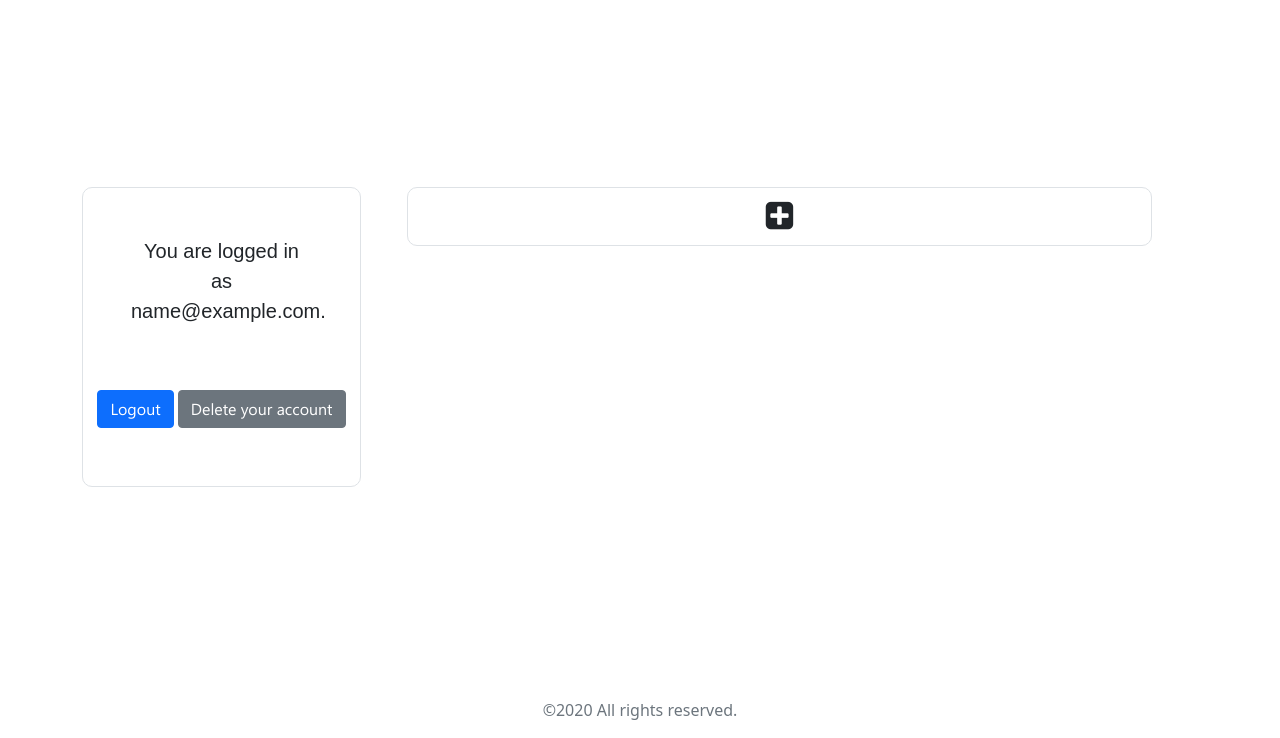
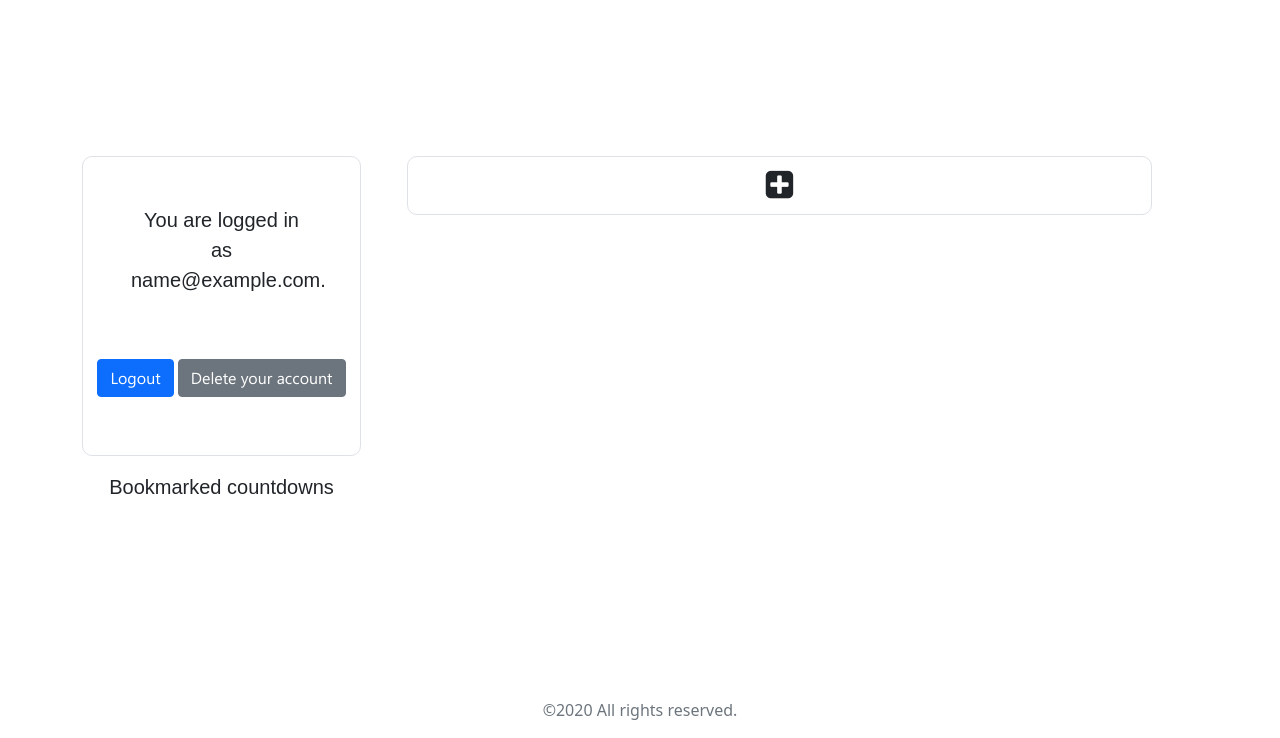
Before and after one commit to kokokojo2/CountDown, a Django app: page /countdown/dashboard/ in a window 1280 px wide. Shown: the part 62-800 px from the top of the page. Run offline with Django 3.2, Linux system fonts and the light colour scheme; the visitor is signed in with stand-in values (Sample User, id 1); data that the repository does not hold is empty.

Commit message:
bookmarked countdown column was added

```diff
--- a/templates/countdown/dashboard.html
+++ b/templates/countdown/dashboard.html
@@ -2,14 +2,23 @@
 {% load static %}
 {% block main %}
     <div class="container py-5 d-flex">
-        <div class="col-3 border round align-items-center" style="height: 300px">
+    <div class="col-3" id="sidebar-wrapper">
+        <div class="border round align-items-center" style="height: 300px">
             <p class="text-center main-text p-5">You are logged in as {{ request.user.email }}.</p>
             <div class="flex-column text-center">
             <a href="{% url "custom_user:logout" %}" class="btn btn-primary">Logout</a>
             <a href="{% url "custom_user:delete_user" %}" class="btn btn-secondary">Delete your account</a>
             </div>
         </div>
+            <p class="text-center pt-3 main-text">Bookmarked countdowns</p>
+            {% for bookmark in request.user.bookmarked_countdowns.all %}
+                 <div class="border d-flex justify-content-between p-1 px-3 round countdown" id="unbookmark-btn-{{ bookmark.pk }}">
+                     <p class="regular-text" style="padding-top: 2px"><a class="no-decoration main-text" href="{{ bookmark.get_absolute_url }}">{{ bookmark.name|truncatechars:20 }}</a></p>
+                     <a href="#" class="no-decoration pl-1 py-3" onclick="bookmark('{% url 'countdown:bookmark' pk=bookmark.pk %}', false, 'unbookmark-btn-{{ bookmark.pk }}')"><i class="fa fa-times pr-3" aria-hidden="true"></i></a>
+                 </div>
+            {% endfor %}
 
+    </div>
         <div class="container">
         <div>
         {% for countdown in object_list %}
@@ -44,6 +53,7 @@
 {% endblock %}
 {% block scripts %}
     <script src="{% static 'countdown.js' %}"></script>
+    <script src="{% static 'bookmark.js' %}"></script>
     <script src="https://cdn.jsdelivr.net/npm/clipboard@2.0.8/dist/clipboard.min.js"></script>
     <script>
         var clipboard = new ClipboardJS('.copy-btn');
```
